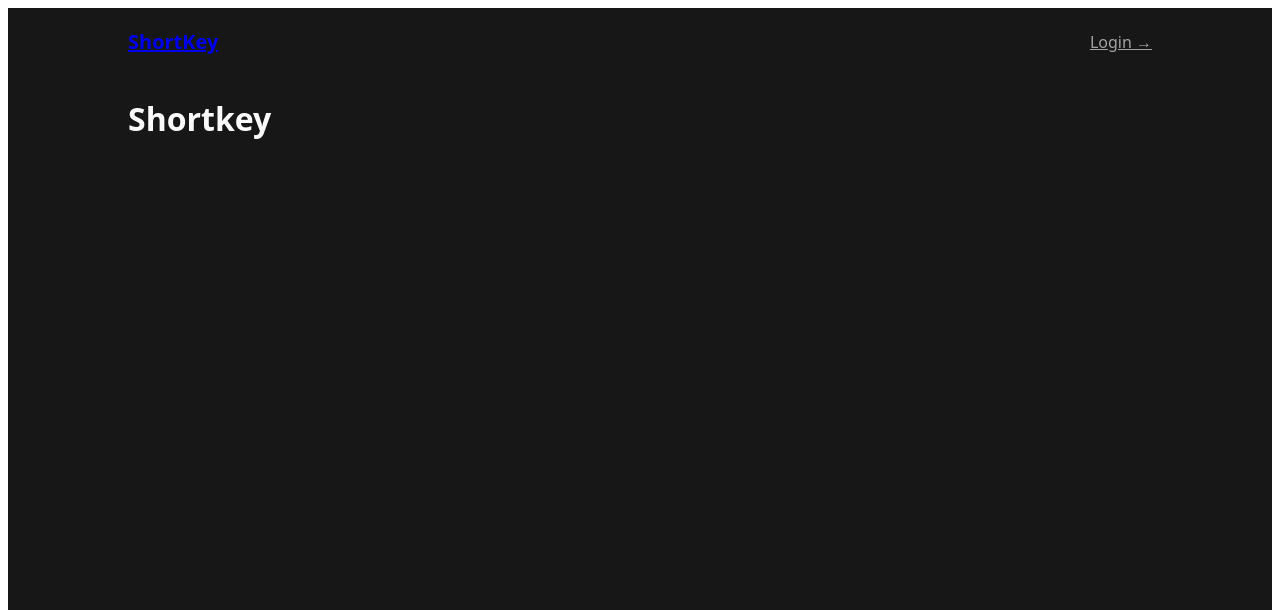
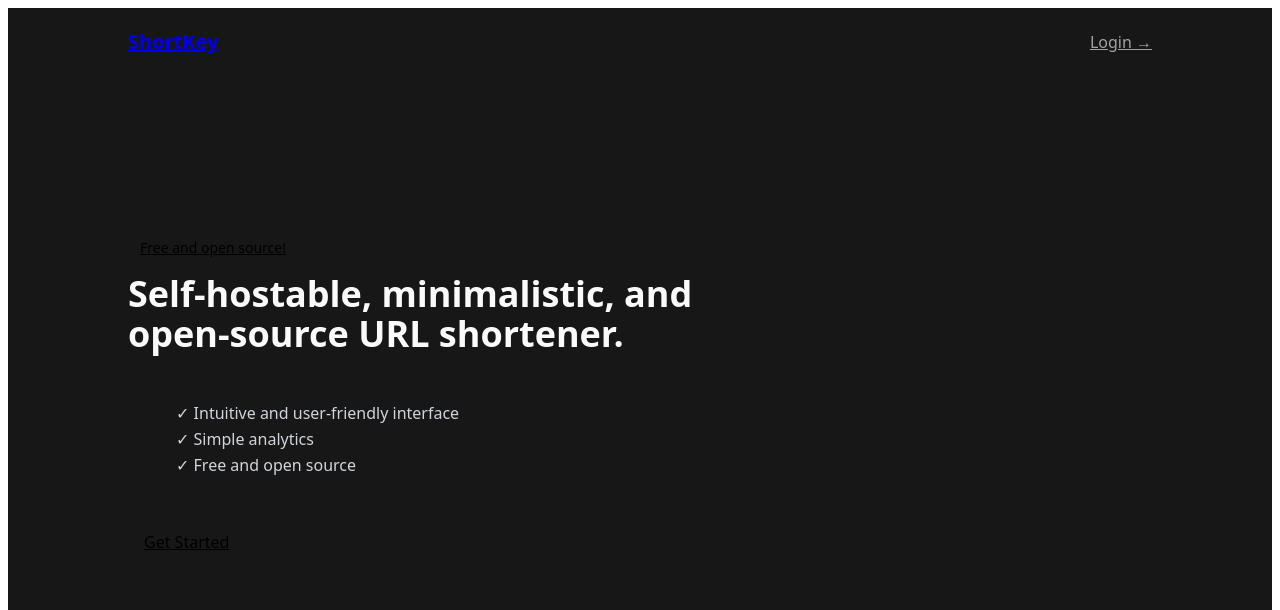
Before and after one commit to moaqz/shortkey, a Nuxt app: page / in a window 1280 px wide. Shown: the top 610 px of the page. Built offline with nearby package versions, Linux system fonts and the light colour scheme.

Commit message:
feat: update landing page

```diff
--- a/pages/index.vue
+++ b/pages/index.vue
@@ -1,12 +1,39 @@
 <script lang="ts" setup>
-useSeoMeta({
-  title: "Shortkey",
-  description: "Minimalistic and open-source URL shortener.",
-});
+import { SOCIAL_LINKS } from "~/constants";
 </script>
 
 <template>
-  <h1>
-    Shortkey
-  </h1>
+  <div class="pt-20 md:pt-40 flex flex-col gap-y-8">
+    <div class="space-y-4">
+      <NuxtLink
+        :to="SOCIAL_LINKS.github" external
+        class="rounded-full w-fit px-3 py-1 bg-peach text-black text-sm font-medium"
+      >
+        Free and open source!
+      </NuxtLink>
+
+      <h1 class="text-4xl font-bold text-balance max-w-[40ch]">
+        Self-hostable, minimalistic, and open-source URL shortener.
+      </h1>
+    </div>
+
+    <ul class="list-none list-inside text-gray-300 space-y-1">
+      <li class="pl-2 before:content-['✓'] before:size-4">
+        Intuitive and user-friendly interface
+      </li>
+      <li class="pl-2 before:content-['✓'] before:size-4">
+        Simple analytics
+      </li>
+      <li class="pl-2 before:content-['✓'] before:size-4">
+        Free and open source
+      </li>
+    </ul>
+
+    <NuxtLink
+      to="/dashboard"
+      class="w-fit flex items-center justify-center gap-2 h-9 px-4 rounded-md bg-peach text-black font-medium disabled:bg-peach/75 disabled:pointer-events-none hover:transition-colors hover:bg-peach/75"
+    >
+      Get Started
+    </NuxtLink>
+  </div>
 </template>
```
